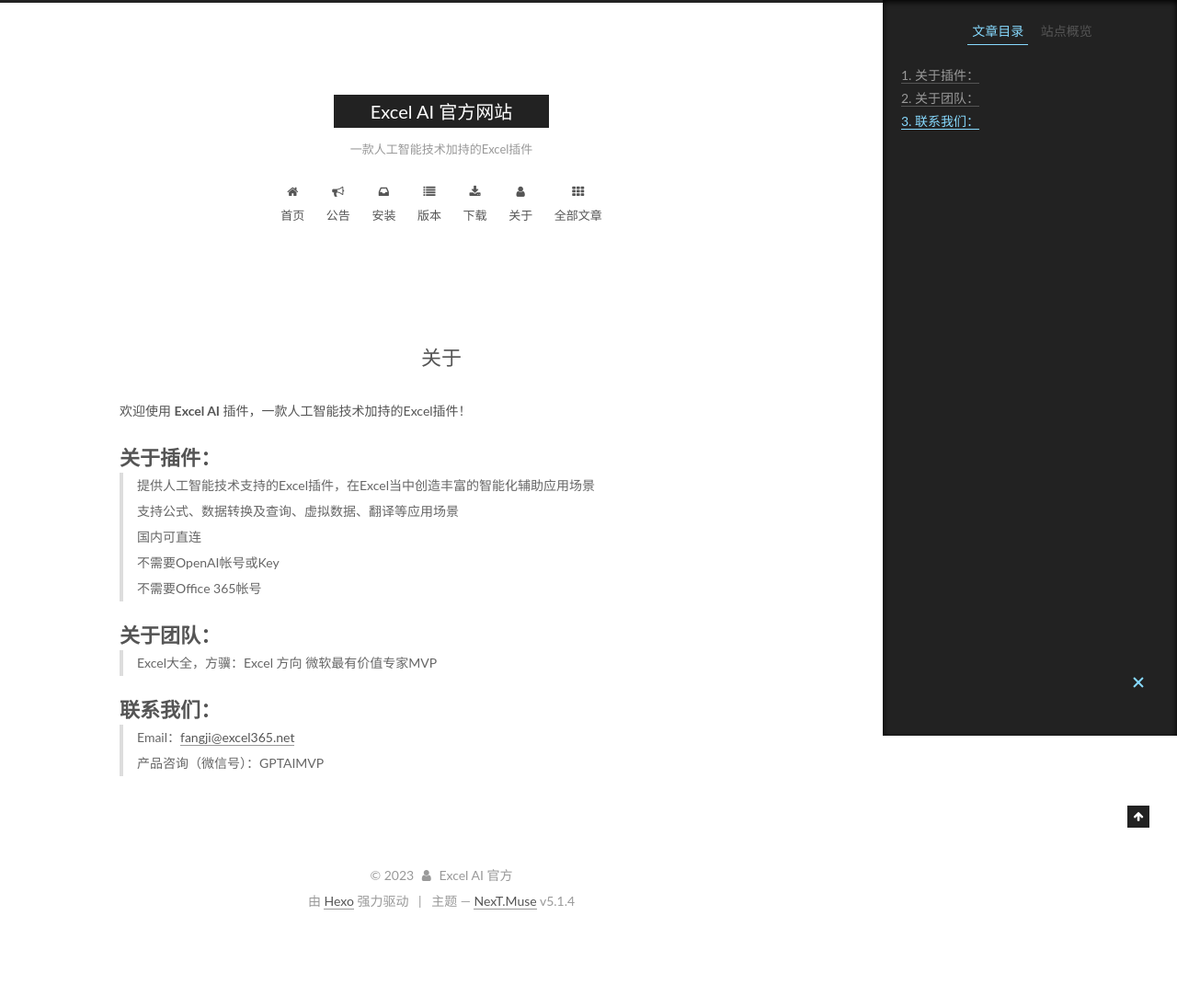
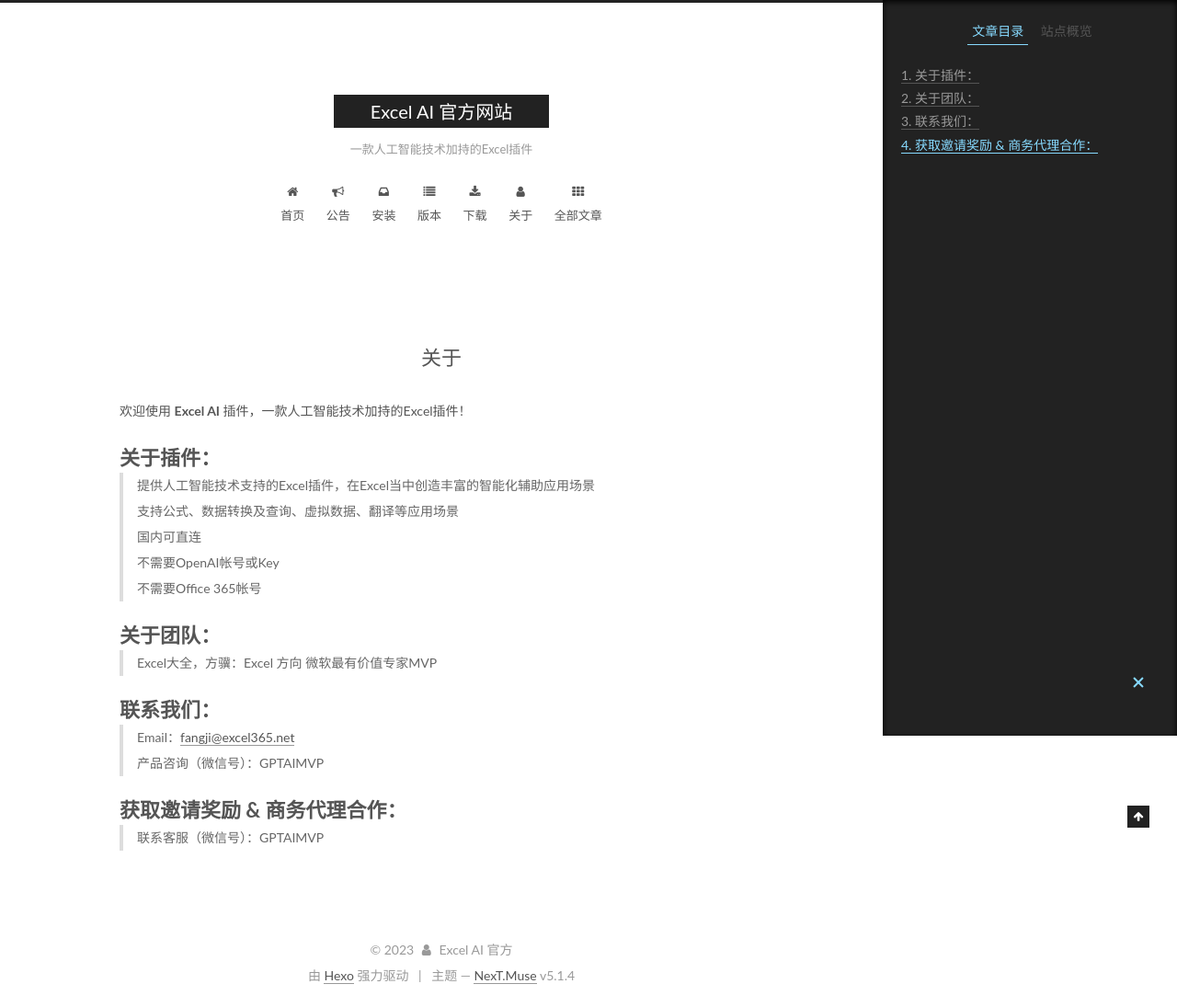
Before and after one commit to excelai/excelai.github.io, a plain HTML site: page about/index.html in a window 1280 px wide. Shown: the whole page at 92% size. Before the commit the page ends 1014 px from the top, so only its background shows below. Drawn offline with Linux system fonts and the light colour scheme.

Commit message:
Site updated: 2023-04-28 22:00:21

```diff
--- a/about/index.html
+++ b/about/index.html
@@ -86,7 +86,7 @@
 <meta property="og:site_name" content="Excel AI 官方网站">
 <meta property="og:description" content="欢迎使用 Excel AI 插件，一款人工智能技术加持的Excel插件！ 关于插件： 提供人工智能技术支持的Excel插件，在Excel当中创造丰富的智能化辅助应用场景支持公式、数据转换及查询、虚拟数据、翻译等应用场景国内可直连不需要OpenAI帐号或Key不需要Office 365帐号  关于团队： Excel大全，方骥：Excel 方向 微软最有价值专家MVP  联系我们： Email：f">
 <meta property="article:published_time" content="2020-02-03T10:03:51.000Z">
-<meta property="article:modified_time" content="2023-04-18T15:42:12.615Z">
+<meta property="article:modified_time" content="2023-04-28T13:58:56.854Z">
 <meta property="article:author" content="Excel AI 官方">
 <meta name="twitter:card" content="summary">
 
@@ -298,6 +298,9 @@
 <h1 id="联系我们："><a href="#联系我们：" class="headerlink" title="联系我们："></a>联系我们：</h1><blockquote>
 <p>Email：<a href="mailto:fangji@excel365.net">fangji@excel365.net</a><br>产品咨询（微信号）：GPTAIMVP</p>
 </blockquote>
+<h1 id="获取邀请奖励-amp-商务代理合作："><a href="#获取邀请奖励-amp-商务代理合作：" class="headerlink" title="获取邀请奖励 &amp; 商务代理合作："></a>获取邀请奖励 &amp; 商务代理合作：</h1><blockquote>
+<p>联系客服（微信号）：GPTAIMVP</p>
+</blockquote>
 
 
       </div>
@@ -423,7 +426,7 @@
 
 
 
-              <div class="post-toc-content"><ol class="nav"><li class="nav-item nav-level-1"><a class="nav-link" href="#关于插件："><span class="nav-number">1.</span> <span class="nav-text">关于插件：</span></a></li><li class="nav-item nav-level-1"><a class="nav-link" href="#关于团队："><span class="nav-number">2.</span> <span class="nav-text">关于团队：</span></a></li><li class="nav-item nav-level-1"><a class="nav-link" href="#联系我们："><span class="nav-number">3.</span> <span class="nav-text">联系我们：</span></a></li></ol></div>
+              <div class="post-toc-content"><ol class="nav"><li class="nav-item nav-level-1"><a class="nav-link" href="#关于插件："><span class="nav-number">1.</span> <span class="nav-text">关于插件：</span></a></li><li class="nav-item nav-level-1"><a class="nav-link" href="#关于团队："><span class="nav-number">2.</span> <span class="nav-text">关于团队：</span></a></li><li class="nav-item nav-level-1"><a class="nav-link" href="#联系我们："><span class="nav-number">3.</span> <span class="nav-text">联系我们：</span></a></li><li class="nav-item nav-level-1"><a class="nav-link" href="#获取邀请奖励-amp-商务代理合作："><span class="nav-number">4.</span> <span class="nav-text">获取邀请奖励 &amp; 商务代理合作：</span></a></li></ol></div>
 
 
           </div>
```
Also changed, not shown: sitemap.xml (+7 -7 lines).
